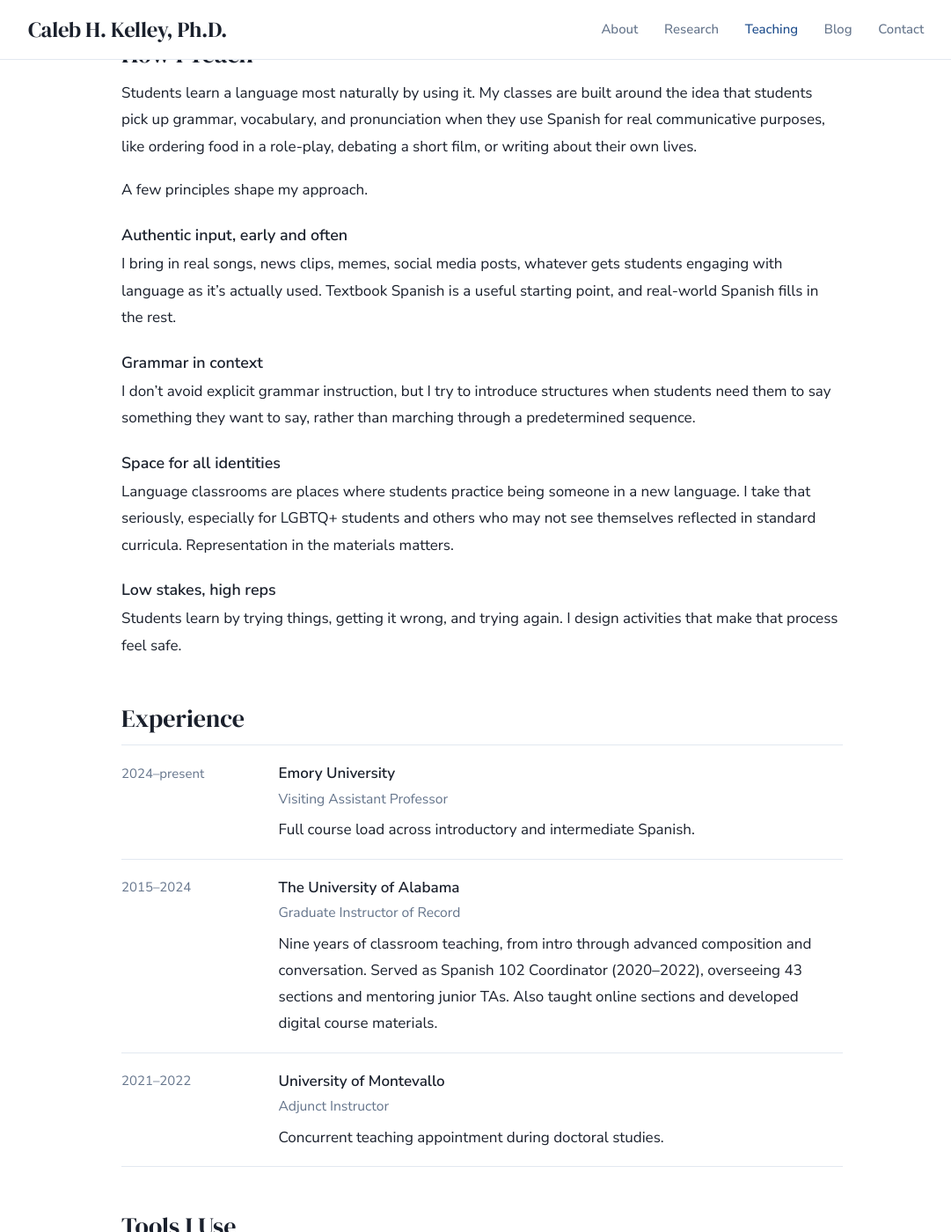
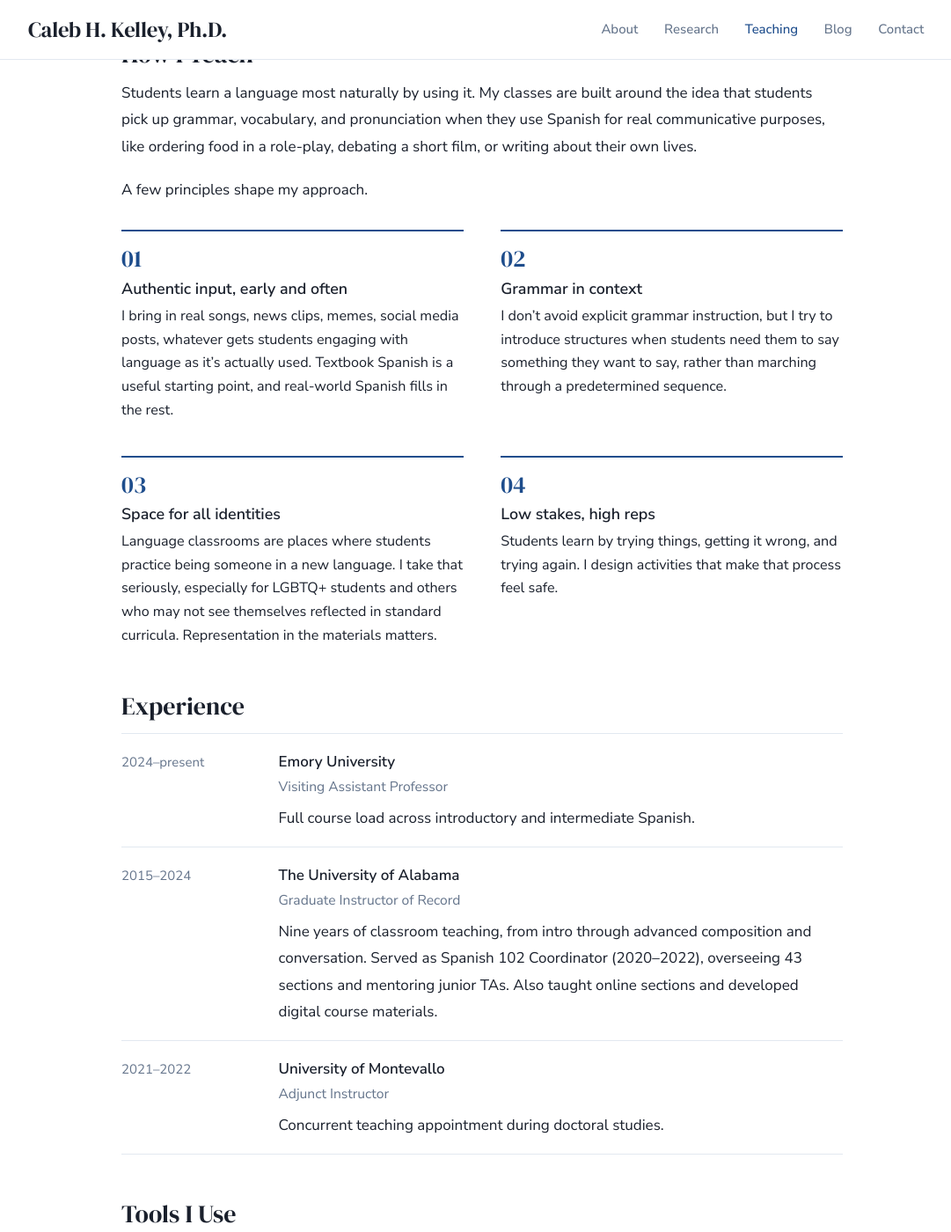
Before and after one commit to calebhkelley/calebhkelley.github.io, a Jekyll site: the page built from _pages/teaching.md, in a window 1280 px wide and 1400 px high, scrolled down 1914 px. Shown: the whole window at 88% size, without its empty margins (92-1173 px from the left). Built offline with Jekyll 4.4.1, drawn with Linux system fonts in a browser that asks for light colours.

Commit message:
Restyle How I Teach and add research toolkit
Lay out the four teaching principles as a numbered two-column grid that
stacks on phones. Rename Methods to Methods and Tools on the Research page
and add a toolkit list drawn from the GitHub profile.

Co-Authored-By: Claude Opus 5.5 <noreply@anthropic.com>
Claude-Session: https://claude.ai/code/session_014m2GuvFNgWTe4vq92GBrV9

```diff
--- a/_pages/teaching.md
+++ b/_pages/teaching.md
@@ -71,21 +71,28 @@ Students learn a language most naturally by using it. My classes are built aroun
 
 A few principles shape my approach.
 
-### Authentic input, early and often
-
-I bring in real songs, news clips, memes, social media posts, whatever gets students engaging with language as it's actually used. Textbook Spanish is a useful starting point, and real-world Spanish fills in the rest.
-
-### Grammar in context
-
-I don't avoid explicit grammar instruction, but I try to introduce structures when students need them to say something they want to say, rather than marching through a predetermined sequence.
-
-### Space for all identities
-
-Language classrooms are places where students practice being someone in a new language. I take that seriously, especially for LGBTQ+ students and others who may not see themselves reflected in standard curricula. Representation in the materials matters.
-
-### Low stakes, high reps
-
-Students learn by trying things, getting it wrong, and trying again. I design activities that make that process feel safe.
+<div class="principles">
+<div class="principle">
+  <div class="principle__num">01</div>
+  <h3>Authentic input, early and often</h3>
+  <p>I bring in real songs, news clips, memes, social media posts, whatever gets students engaging with language as it’s actually used. Textbook Spanish is a useful starting point, and real-world Spanish fills in the rest.</p>
+</div>
+<div class="principle">
+  <div class="principle__num">02</div>
+  <h3>Grammar in context</h3>
+  <p>I don’t avoid explicit grammar instruction, but I try to introduce structures when students need them to say something they want to say, rather than marching through a predetermined sequence.</p>
+</div>
+<div class="principle">
+  <div class="principle__num">03</div>
+  <h3>Space for all identities</h3>
+  <p>Language classrooms are places where students practice being someone in a new language. I take that seriously, especially for LGBTQ+ students and others who may not see themselves reflected in standard curricula. Representation in the materials matters.</p>
+</div>
+<div class="principle">
+  <div class="principle__num">04</div>
+  <h3>Low stakes, high reps</h3>
+  <p>Students learn by trying things, getting it wrong, and trying again. I design activities that make that process feel safe.</p>
+</div>
+</div>
 
 ## Experience
 
--- a/assets/css/main.css
+++ b/assets/css/main.css
@@ -423,6 +423,41 @@ em { font-style: italic; }
 .exp__inst { font-weight: 600; }
 .exp__role { color: var(--text-muted); font-size: 0.92rem; margin-bottom: 0.35rem; }
 
+/* --- Teaching principles --- */
+.principles {
+  display: grid;
+  grid-template-columns: repeat(2, 1fr);
+  gap: 2.25rem 2.5rem;
+  margin: 1.75rem 0 1rem;
+}
+.principle {
+  border-top: 2px solid var(--accent);
+  padding-top: 1rem;
+}
+.principle__num {
+  font-family: var(--font-serif);
+  font-size: 1.6rem;
+  line-height: 1;
+  color: var(--accent);
+  margin-bottom: 0.6rem;
+}
+.principle h3 { margin-top: 0; margin-bottom: 0.4rem; font-size: 1.05rem; }
+.principle p { font-size: 0.95rem; line-height: 1.65; color: var(--text); }
+
+/* --- Research toolkit --- */
+.toolkit { margin: 1.5rem 0 0.5rem; }
+.toolkit__row {
+  display: grid;
+  grid-template-columns: 11rem 1fr;
+  gap: 1.5rem;
+  align-items: baseline;
+  padding: 0.8rem 0;
+  border-top: 1px solid var(--border);
+}
+.toolkit__row:last-child { border-bottom: 1px solid var(--border); }
+.toolkit dt { font-weight: 600; font-size: 0.92rem; }
+.toolkit dd { margin: 0; font-size: 0.95rem; line-height: 1.6; color: var(--text); }
+
 /* --- CV link --- */
 .cv-link { margin-top: 0.5rem; }
 
@@ -629,5 +664,7 @@ em { font-style: italic; }
   .site-footer__inner { flex-direction: column; gap: 1.5rem; }
   .course-grid { grid-template-columns: 1fr; }
   .exp { grid-template-columns: 1fr; gap: 0.25rem; }
+  .principles { grid-template-columns: 1fr; gap: 1.75rem; }
+  .toolkit__row { grid-template-columns: 1fr; gap: 0.2rem; }
   .post-footer { flex-direction: column; align-items: flex-start; }
 }
```
Also changed, not shown: _pages/research.md (+10 -1 lines).
